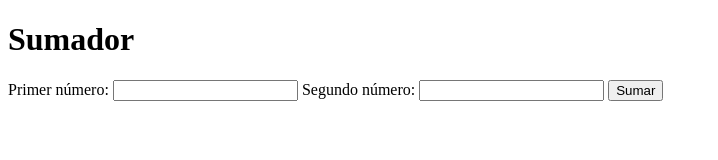
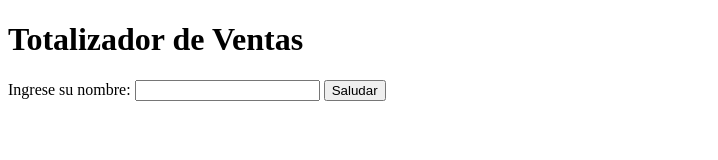
Before and after one commit to Denisse91011/Ing.-Soft-9, a website: page index.html in a window 1280 px wide. Shown: the whole page, without its empty margins (0-718 px from the left). Drawn offline with Linux system fonts and the light colour scheme.

Commit message:
REFACTOR: Saludador mejorado para que ingrese su nombre y se muestre un mensaje

```diff
--- a/index.html
+++ b/index.html
@@ -1,19 +1,19 @@
 <!DOCTYPE html>
-<html xml:lang="es">
-  <head>
-    <title>Sumador</title>
-  </head>
-  <body>
-    <h1>Sumador</h1>
-    <form id="sumar-form">
-      <label for="primer-numero">Primer número:</label>
-      <input type="number" id="primer-numero" />
-      <label for="segundo-numero">Segundo número:</label>
-      <input type="number" id="segundo-numero" />
-      <input type="submit" value="Sumar" id="sumar-button" />
-    </form>
-    <div id="resultado-div"></div>
+<html lang="es">
+<head>
+    <meta charset="UTF-8">
+    <meta name="viewport" content="width=device-width, initial-scale=1.0">
+    <title>Totalizador de Ventas</title>
+</head>
+<body>
+    <h1>Totalizador de Ventas</h1>
 
-    <script type="module" src="./src/presenter.js"></script>
-  </body>
+    <label for="nombre">Ingrese su nombre:</label>
+    <input type="text" id="nombre">
+    <button id="btnSaludar">Saludar</button>
+
+    <p id="mensajeSaludo"></p>
+
+    <script src="./src/totalizador.js" type="module"></script>
+</body>
 </html>
--- a/src/totalizador.js
+++ b/src/totalizador.js
@@ -1,3 +1,11 @@
+import { saludarCliente } from "./totalizador.js";
+
+document.getElementById("btnSaludar").addEventListener("click", () => {
+    const nombre = document.getElementById("nombre").value;
+    const mensaje = saludarCliente(nombre);
+    document.getElementById("mensajeSaludo").textContent = mensaje;
+});
+
 export function saludarCliente(nombre) {
     return `¡Bienvenida, ${nombre}!`;
 }
```
